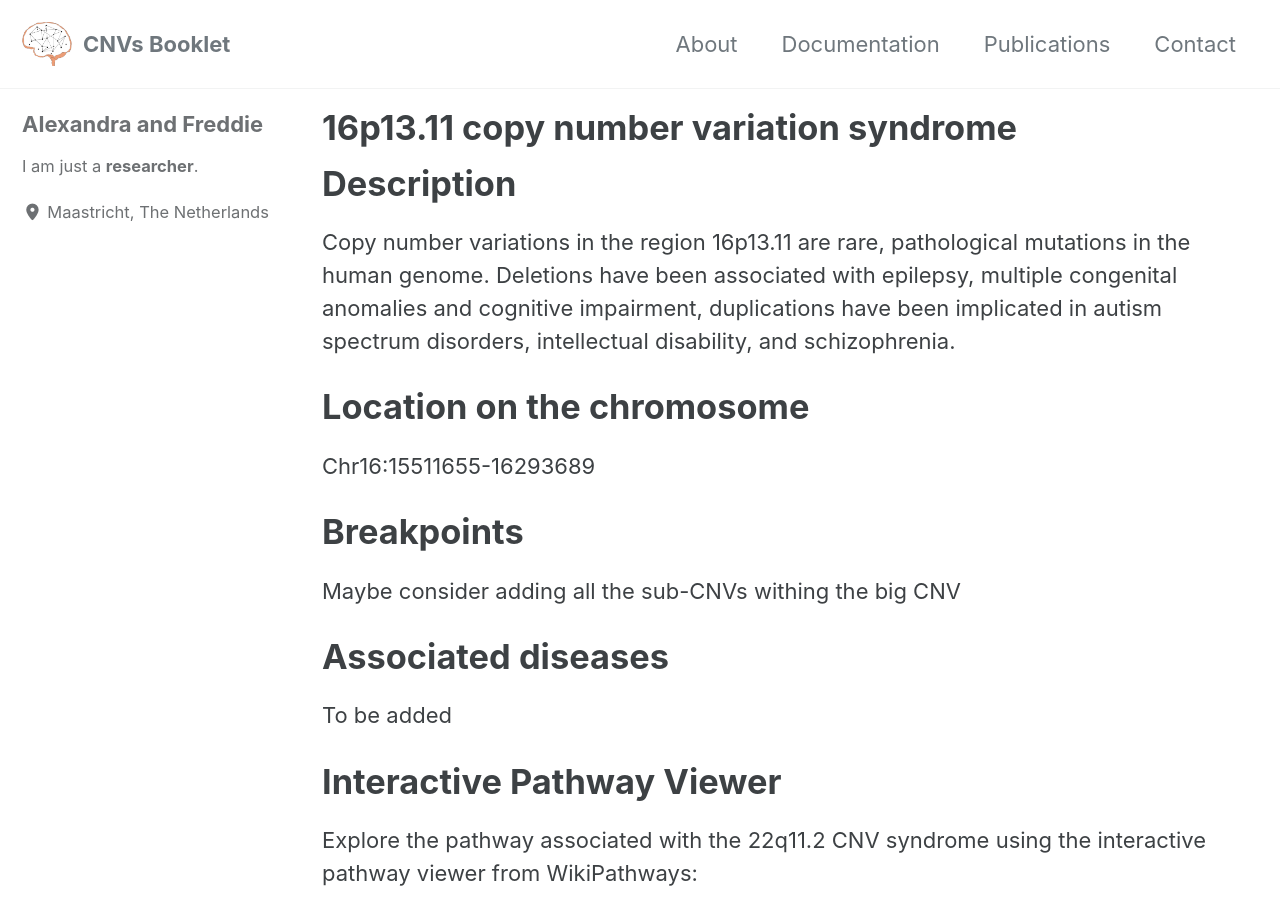
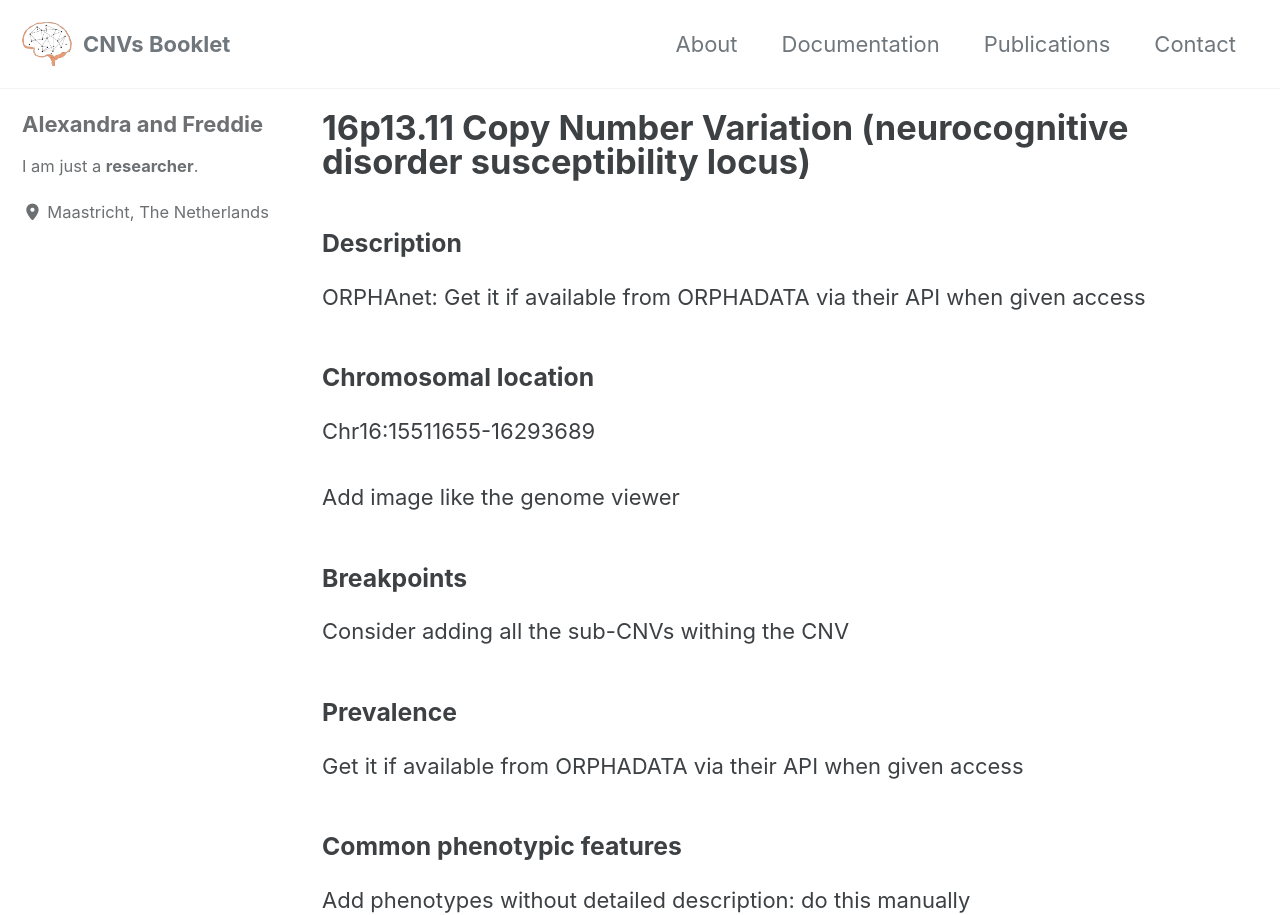
Before and after one commit to alexandra-valeanu/CNVs-booklet, a Jekyll site: the page built from _pages/16p13-11.md, in a window 1280 px wide and 1400 px high, cut to the strip 0-915 px from the top of the window. Built offline with Jekyll 4.4.1, drawn with Linux system fonts in a browser that asks for light colours; cached includes are drawn as plain includes; some of the changed text lies outside the part shown.

Commit message:
Restructure the tables

```diff
--- a/_pages/16p13-11.md
+++ b/_pages/16p13-11.md
@@ -2,25 +2,33 @@
 layout: posts
 classes: wide
 toc: true
-title: "16p13.11 copy number variation syndrome"
+title: "16p13.11 Copy Number Variation (neurocognitive disorder susceptibility locus)"
 permalink: /16p13-11/
 ---
 
-# Description
-<p>Copy number variations in the region 16p13.11 are rare, pathological mutations in the human genome. Deletions have been associated with epilepsy, multiple congenital anomalies and cognitive impairment, duplications have been implicated in autism spectrum disorders, intellectual disability, and schizophrenia.</p>
+### Description
+<p>ORPHAnet: Get it if available from ORPHADATA via their API when given access</p>
 
-# Location on the chromosome
-<p>Chr16:15511655-16293689</p>
+### Chromosomal location <!-- TODO -->
+<p>Chr16:15511655-16293689 <!-- manually added --> <br>
+<br>
+Add image like the genome viewer <!-- TODO --> </p>
 
-# Breakpoints <!-- TODO -->
-<p>Maybe consider adding all the sub-CNVs withing the big CNV</p>
+### Breakpoints <!-- TODO -->
+<p>Consider adding all the sub-CNVs withing the CNV</p>
 
-# Associated diseases <!-- TODO -->
-<p>To be added</p>
+### Prevalence <!-- TODO -->
+<p>Get it if available from ORPHADATA via their API when given access</p>
+
+### Common phenotypic features <!-- TODO -->
+<p>Add phenotypes without detailed description: do this manually</p>
+
+### Detailed clinical description <!-- TODO -->
+<p>Get it if available from ORPHADATA via their API when given access</p>
 
 <!-- WikiPathways Viewer-->
-# Interactive Pathway Viewer
-<p>Explore the pathway associated with the 22q11.2 CNV syndrome using the interactive pathway viewer from WikiPathways:</p>
+### Interactive Pathway Viewer
+<p>Explore the pathway associated with the 16p13.11 CNV syndrome using the interactive pathway viewer from WikiPathways:</p>
 
 <iframe src ="https://pathway-viewer.toolforge.org/?id=WP5502" width="600px" height="300px" style="overflow:hidden;"></iframe>
 
@@ -149,11 +159,12 @@
     }
 }
 
-const geneSymbols = ["BMERB1", "MARF1", "NDE1", "MYH11", "CEP20", "ABCC1", "ABCC6"];
-
 displayGeneLinks(geneSymbols);
 
 </script>
 
-# References
-<p>To be added</p>
+### References
+<p>
+[1]: "16p13.11 deletion study". GIRIRAJAN LAB, https://autism.bx.psu.edu/rare_cnv/16p13.html, Retrieved 19 Feb 2025. <br>
+
+</p>
```
Also changed, not shown: other parts of _pages/16p13-11.md (+6 -4 lines), _pages/22q11-2.md (+24 -15 lines), _pages/cnvs-overview.md (+4 -4 lines).
